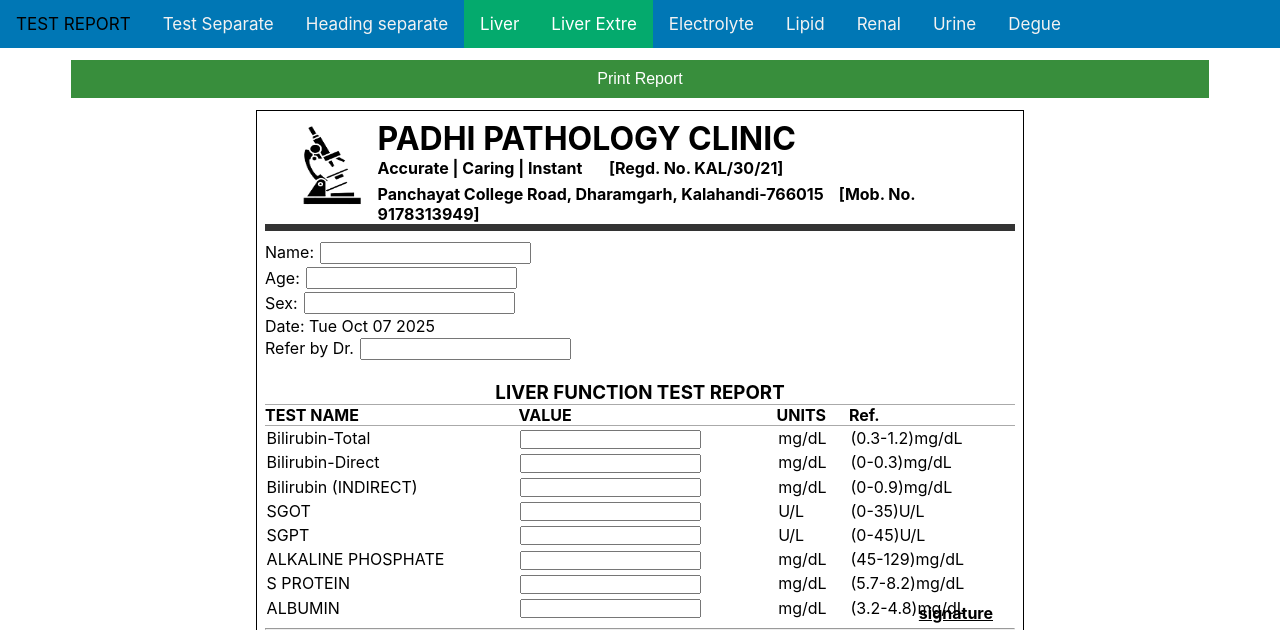
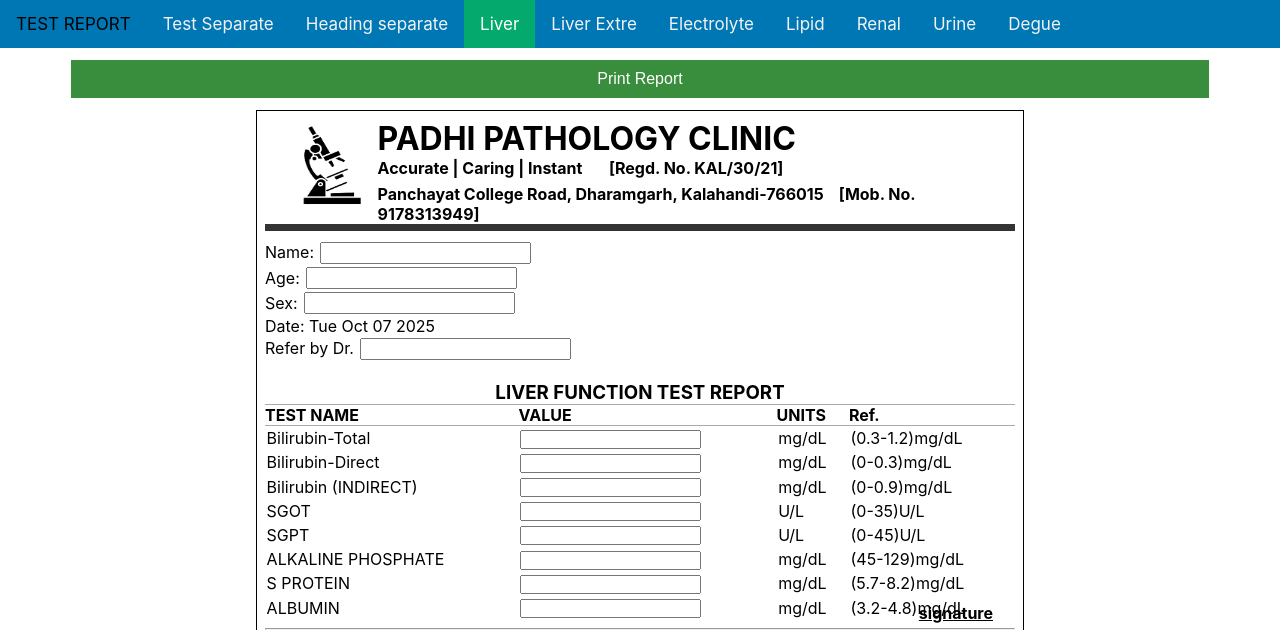
Before and after one commit to bidyant/clinic, a plain HTML site: page pages/liver.html in a window 1280 px wide. Shown: the top 630 px of the page. Drawn offline with Linux system fonts and the light colour scheme.

Commit message:
Update liver.html
liv extra

```diff
--- a/pages/liver.html
+++ b/pages/liver.html
@@ -15,7 +15,7 @@
         <a href="./test.html">Test Separate</a>
         <a href="./test-heading.html">Heading separate</a>
         <a href="./liver.html" class="active">Liver</a>
-        <a href="./liver_extra.html" class="active">Liver Extre</a>
+        <a href="./liver_extra.html">Liver Extre</a>
         <a href="./electro.html">Electrolyte</a>
         <a href="./lipid.html">Lipid</a>
         <a href="./renal.html">Renal</a>
```
